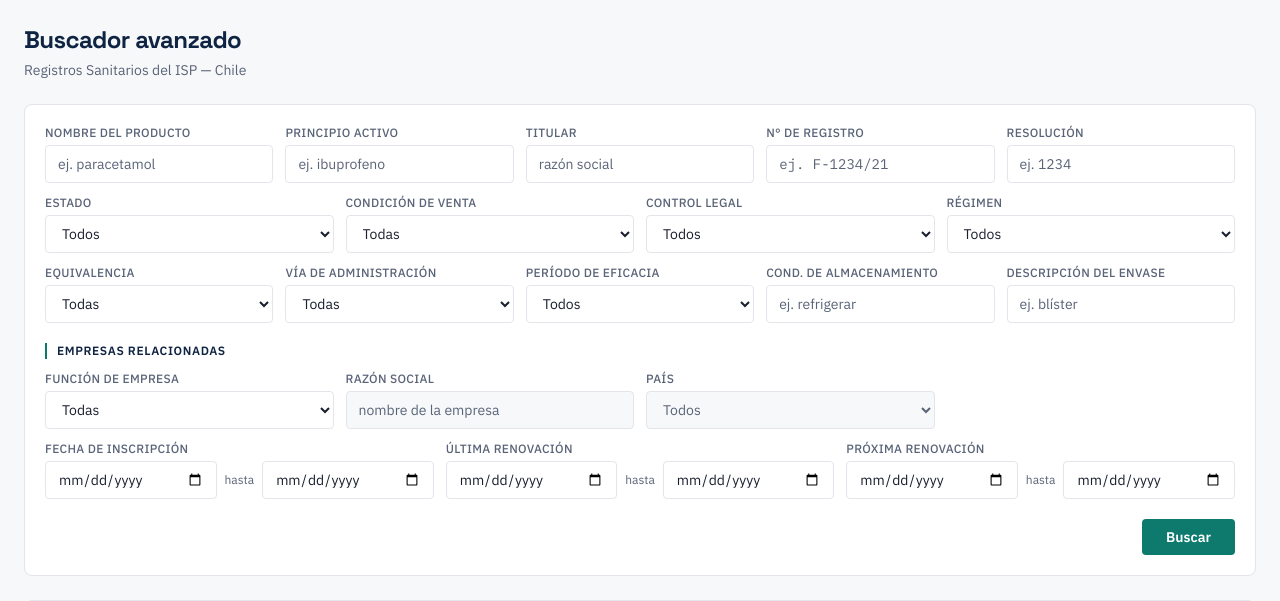
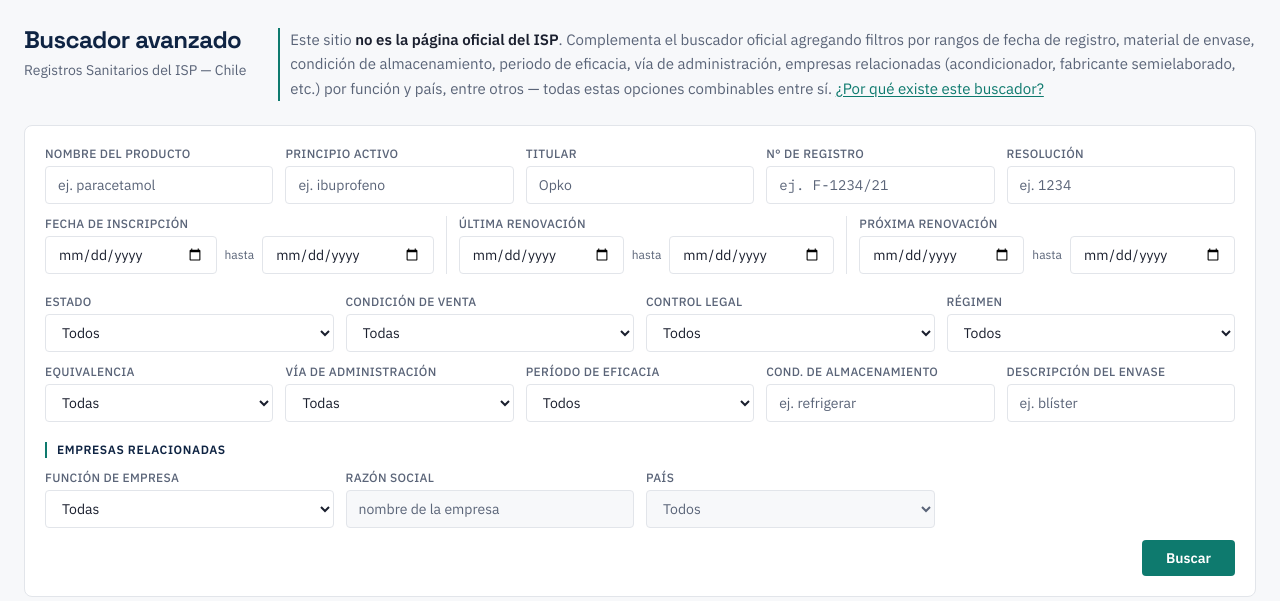
Before and after one commit to yesminalina/ispch-advanced-search, a Django app: page / in a window 1280 px wide. Shown: the part 48-649 px from the top of the page. Run offline with Django 5.2, Linux system fonts and the light colour scheme; data that the repository does not hold is empty; style sheets or scripts are compiled from the project's sources.

Commit message:
ui: disclaimer beside title and dividers between date ranges
- Move disclaimer paragraph to the right of the page title (flex row on lg)
- Add hairline dividers (sm:border-l border-border) between the three
  date-range groups so they read as independent pairs

```diff
--- a/registros/templates/registros/search.html
+++ b/registros/templates/registros/search.html
@@ -5,9 +5,18 @@
 
 {% block content %}
 
-<div class="mb-6">
-  <h1 class="font-display text-2xl font-bold text-navy tracking-tight">Buscador avanzado</h1>
-  <p class="text-sm text-muted mt-1">Registros Sanitarios del ISP — Chile</p>
+<div class="mb-6 flex flex-col lg:flex-row lg:items-start lg:gap-8">
+  <div class="shrink-0">
+    <h1 class="font-display text-2xl font-bold text-navy tracking-tight">Buscador avanzado</h1>
+    <p class="text-sm text-muted mt-1">Registros Sanitarios del ISP — Chile</p>
+  </div>
+  <div class="mt-3 lg:mt-1 border-l-2 border-teal pl-2.5">
+    <p class="text-xs md:text-[15px] text-muted leading-relaxed">
+      Este sitio <strong class="text-text">no es la página oficial del ISP</strong>.
+      Complementa el buscador oficial agregando filtros por rangos de fecha de registro, material de envase, condición de almacenamiento, periodo de eficacia, vía de administración, empresas relacionadas (acondicionador, fabricante semielaborado, etc.) por función y país, entre otros — todas estas opciones combinables entre sí.
+      <a href="{% url 'registros:about' %}" class="text-teal hover:text-teal-hover underline underline-offset-2 whitespace-nowrap">¿Por qué existe este buscador?</a>
+    </p>
+  </div>
 </div>
 
 <form hx-get="{% url 'registros:search' %}" hx-target="#results" id="search-form"
@@ -25,7 +34,7 @@
     </div>
     <div>
       <label class="form-label">Titular</label>
-      <input type="text" name="titular" class="form-input" placeholder="razón social">
+      <input type="text" name="titular" class="form-input" placeholder="Opko">
     </div>
     <div>
       <label class="form-label">N° de registro</label>
@@ -37,6 +46,33 @@
     </div>
   </div>
 
+  <!-- Fila 2: rangos de fecha -->
+  <div class="grid grid-cols-1 sm:grid-cols-3 gap-3 mb-5">
+    <div>
+      <label class="form-label">Fecha de inscripción</label>
+      <div class="flex flex-col sm:flex-row sm:items-center gap-2">
+        <input type="date" name="inscripcion_from" class="form-input">
+        <span class="text-muted text-xs shrink-0 hidden sm:inline">hasta</span>
+        <input type="date" name="inscripcion_to" class="form-input">
+      </div>
+    </div>
+    <div class="sm:border-l sm:border-border sm:pl-3">
+      <label class="form-label">Última renovación</label>
+      <div class="flex flex-col sm:flex-row sm:items-center gap-2">
+        <input type="date" name="ultima_renovacion_from" class="form-input">
+        <span class="text-muted text-xs shrink-0 hidden sm:inline">hasta</span>
+        <input type="date" name="ultima_renovacion_to" class="form-input">
+      </div>
+    </div>
+    <div class="sm:border-l sm:border-border sm:pl-3">
+      <label class="form-label">Próxima renovación</label>
+      <div class="flex flex-col sm:flex-row sm:items-center gap-2">
+        <input type="date" name="prox_renovacion_from" class="form-input">
+        <span class="text-muted text-xs shrink-0 hidden sm:inline">hasta</span>
+        <input type="date" name="prox_renovacion_to" class="form-input">
+      </div>
+    </div>
+  </div>
   <!-- Fila 2: estado, condición de venta, control legal, régimen -->
   <div class="grid grid-cols-2 sm:grid-cols-3 lg:grid-cols-4 gap-3 mb-3">
     <div>
@@ -121,7 +157,7 @@
     <h2 class="text-xs font-semibold uppercase tracking-wider text-navy">Empresas relacionadas</h2>
   </div>
 
-  <!-- Fila 5: función, razón social, país -->
+  <!-- Fila 4: función, razón social, país -->
   <div class="grid grid-cols-2 sm:grid-cols-3 lg:grid-cols-4 gap-3 mb-3">
     <div>
       <label class="form-label">Función de empresa</label>
@@ -148,33 +184,6 @@
     </div>
   </div>
 
-  <!-- Fila 5: rangos de fecha -->
-  <div class="grid grid-cols-1 sm:grid-cols-3 gap-3 mb-5">
-    <div>
-      <label class="form-label">Fecha de inscripción</label>
-      <div class="flex flex-col sm:flex-row sm:items-center gap-2">
-        <input type="date" name="inscripcion_from" class="form-input">
-        <span class="text-muted text-xs shrink-0 hidden sm:inline">hasta</span>
-        <input type="date" name="inscripcion_to" class="form-input">
-      </div>
-    </div>
-    <div>
-      <label class="form-label">Última renovación</label>
-      <div class="flex flex-col sm:flex-row sm:items-center gap-2">
-        <input type="date" name="ultima_renovacion_from" class="form-input">
-        <span class="text-muted text-xs shrink-0 hidden sm:inline">hasta</span>
-        <input type="date" name="ultima_renovacion_to" class="form-input">
-      </div>
-    </div>
-    <div>
-      <label class="form-label">Próxima renovación</label>
-      <div class="flex flex-col sm:flex-row sm:items-center gap-2">
-        <input type="date" name="prox_renovacion_from" class="form-input">
-        <span class="text-muted text-xs shrink-0 hidden sm:inline">hasta</span>
-        <input type="date" name="prox_renovacion_to" class="form-input">
-      </div>
-    </div>
-  </div>
 
   <!-- Botón -->
   <div class="flex justify-end">
```
